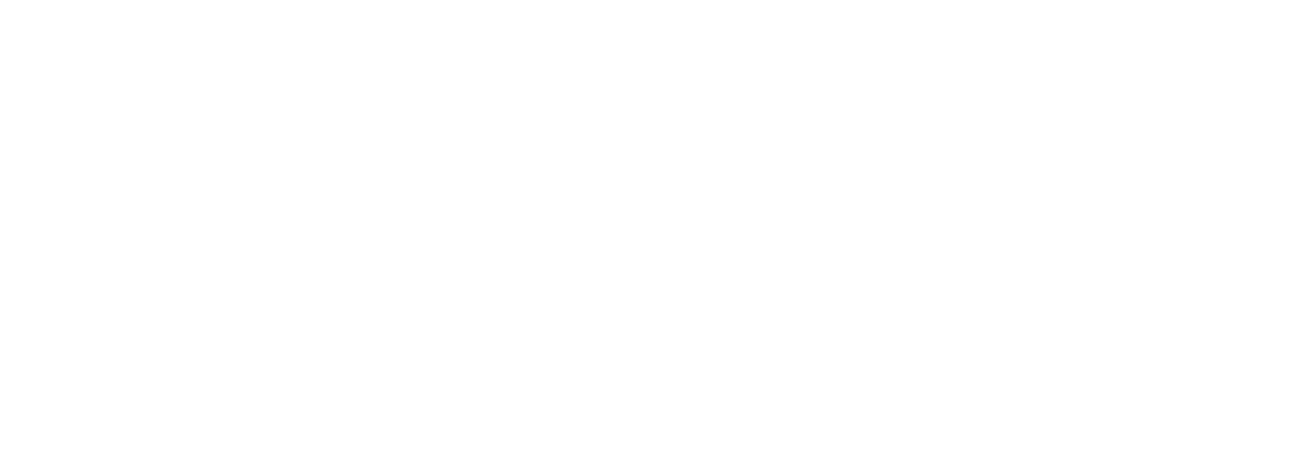
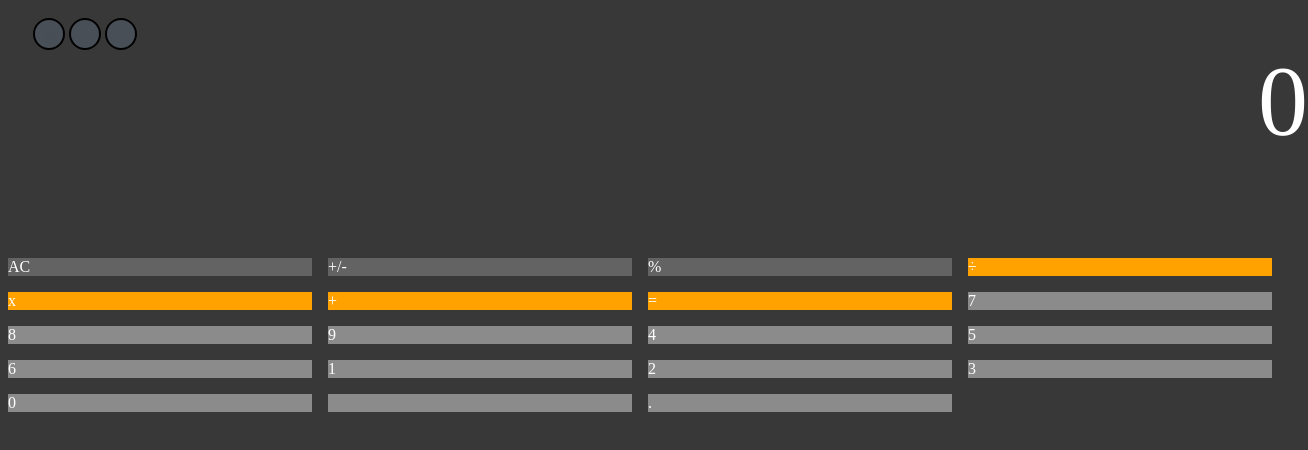
Before and after one commit to MakeMeSenpai/few_calculate, a plain HTML site: page index.html in a window 1280 px wide. Shown: the whole page, 1308 px wide, since content can reach past the window. Drawn offline with Linux system fonts and the light colour scheme.

Commit message:
out of time

```diff
--- a/index.html
+++ b/index.html
@@ -3,9 +3,38 @@
 <head>
     <meta charset="UTF-8">
     <meta name="viewport" content="width=device-width, initial-scale=1.0">
+    <link href="styles.css" rel="stylesheet" type="text/css">
     <title>few_calculate</title>
 </head>
-<body>
+<body class="background">
+    <div class='minimize'>
+        <button id="x">x</button>
+        <button id="i">-</button>
+        <button id="t">+</button>
+    </div>
 
+    <p class="num">0</p>
+
+    <div class="container">
+        <div class=a>AC</div>
+        <div class="a">+/-</div>
+        <div class="a">%</div>
+        <div class="b">÷</div>
+        <div class="b">x</div>
+        <div class="b">+</div>
+        <div class="b">=</div>
+        <div class="c">7</div>
+        <div class="c">8</div>
+        <div class="c">9</div>
+        <div class="c">4</div>
+        <div class="c">5</div>
+        <div class="c">6</div>
+        <div class="c">1</div>
+        <div class="c">2</div>
+        <div class="c">3</div>
+        <div class="c">0</div>
+        <div class="c"></div>
+        <div class="c">.</div>
+    </div>
 </body>
 </html>
--- a/styles.css
+++ b/styles.css
@@ -0,0 +1,116 @@
+.background{
+    background-color: rgb(57, 56, 56);
+}
+
+.minimize {
+    margin-top: -15px;
+    padding:25px;
+    justify-content: space-evenly;
+    width: 320px;
+    height: 50px;
+}
+
+#x{
+    display: inline-block;
+    background-color: rgb(72, 79, 87);
+    color: rgb(72, 79, 87);
+    font-size: 25px;
+    text-align: center;
+    width: 32px;
+    height: 32px;
+    border-style: solid;
+    border-radius: 75%;
+    border-color: rgba(0);
+}
+#i{
+    display: inline-block;
+    background-color: rgb(72, 79, 87);
+    color: rgb(72, 79, 87);
+    font-size: 25px;
+    text-align: center;
+    width: 32px;
+    height: 32px;
+    border-style: solid;
+    border-radius: 75%;
+    border-color: rgba(0);
+}
+#t{
+    display: inline-block;
+    background-color:  rgb(72, 79, 87);
+    color: rgb(72, 79, 87);
+    font-size: 25px;
+    text-align: center;
+    width: 32px;
+    height: 32px;
+    border-style: solid;
+    border-radius: 75%;
+    border-color: rgba(0);
+
+}
+
+#x :hover{
+    display: inline-block;
+    background-color: red;
+    color: black;
+    font-size: 25px;
+    text-align: center;
+    width: 32px;
+    height: 32px;
+    border-style: solid;
+    border-radius: 75%;
+    border-color: rgba(0);
+}
+#i :hover{
+    display: inline-block;
+    background-color: yellow;
+    color: black;
+    font-size: 25px;
+    text-align: center;
+    width: 32px;
+    height: 32px;
+    border-style: solid;
+    border-radius: 75%;
+    border-color: rgba(0);
+}
+#t :hover{
+    display: inline-block;
+    background-color: greenyellow;
+    color: black;
+    font-size: 25px;
+    text-align: center;
+    width: 32px;
+    height: 32px;
+    border-style: solid;
+    border-radius: 75%;
+    border-color: rgba(0);
+}
+
+.num{
+    margin-top: -50px;
+    margin-left: 1250px;
+    color: white;
+    font-size: 100px;
+}
+
+.container {
+    display: grid;
+    color: white;
+    grid-template-columns: repeat(4, 1fr);
+    grid-gap: 1em; /*this code is obsolete, avoid using grid-gap*/
+    grid-template-areas: "a a a b"
+                         "c c c b"
+                         "c c c b"
+                         "c c c b";
+}
+
+.a {
+    background-color: rgb(99, 99, 99);
+}
+
+.b{
+    background-color: rgb(255, 162, 0);
+}
+
+.c{
+    background-color: rgb(140, 139, 139);
+}
```
Also changed, not shown: 1 other file.
